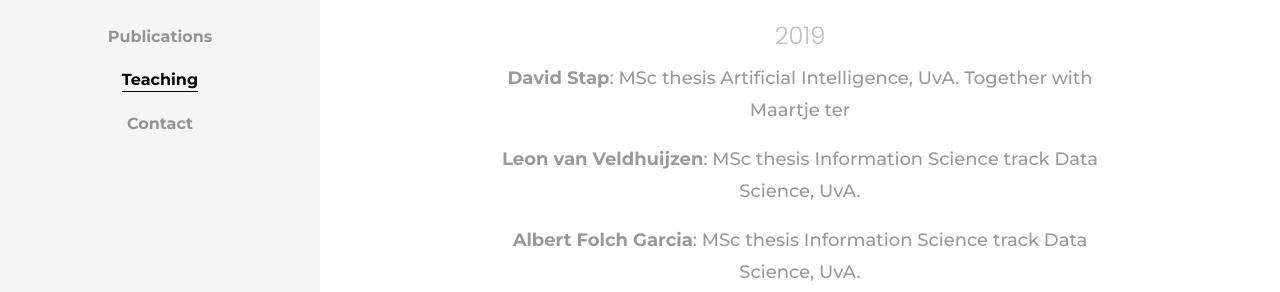
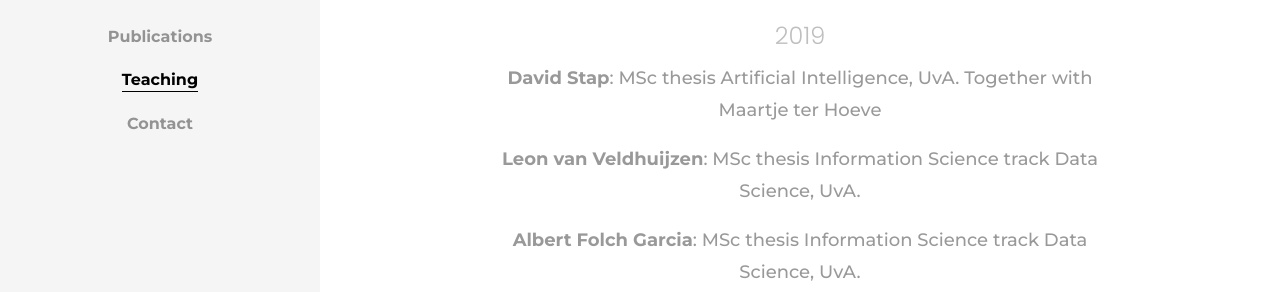
Before and after one commit to MauritsBleeker/mauritsbleeker.github.io, a Jekyll site: the page built from teaching.md, in a window 1280 px wide and 1185 px high. Shown: the part 246-538 px from the top of the window. Built offline with Jekyll 4.4.1, drawn with Linux system fonts in a browser that asks for light colours; some web fonts are replaced.

Commit message:
html bug

```diff
--- a/_layouts/teaching.html
+++ b/_layouts/teaching.html
@@ -12,7 +12,7 @@
                     <h1 class="mb-4">Teaching</h1>
                     <h2 class="mb-4 subheading"><b>Student Supervision</b></h2>
                     <h3 class="subheading">2019</h3>
-                    <p><b>David Stap</b>: MSc thesis Artificial Intelligence, UvA. Together with Maartje ter <Hoeve class=""></Hoeve></p>
+                    <p><b>David Stap</b>: MSc thesis Artificial Intelligence, UvA. Together with Maartje ter Hoeve</p>
                     <p><b>Leon van Veldhuijzen</b>: MSc thesis Information Science track Data Science, UvA.</p>
                     <p><b>Albert Folch Garcia</b>: MSc thesis Information Science track Data Science, UvA.</p>
                     <h2 class="mb-4 subheading"><b>Cources</b></h2>
```
